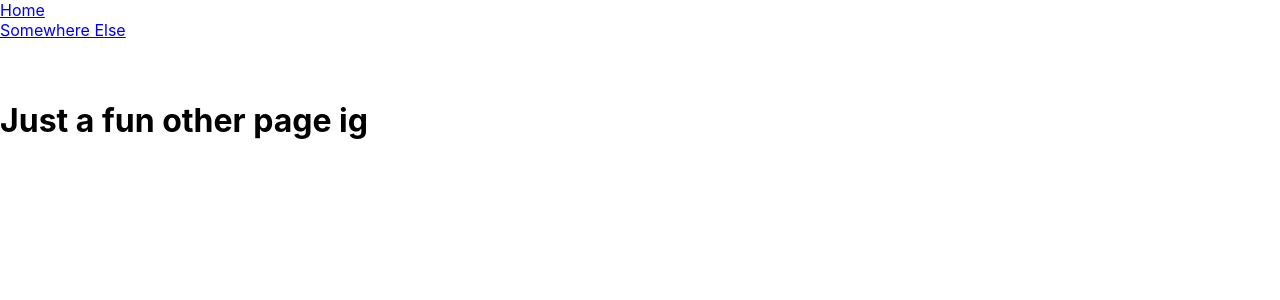
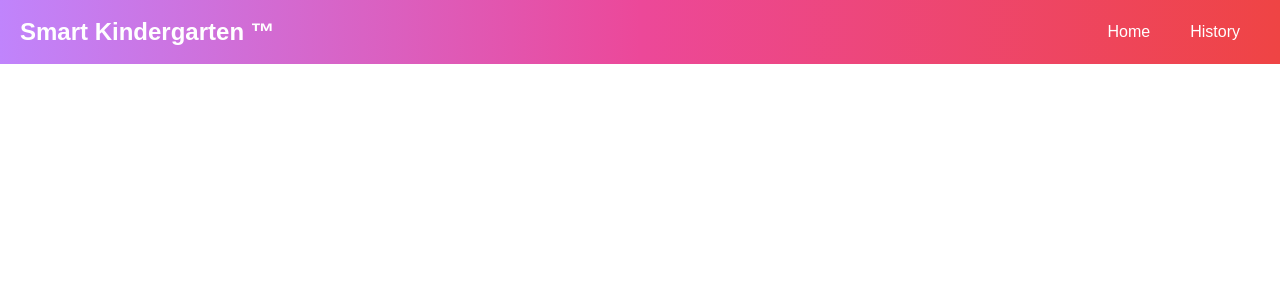
Before and after one commit to rlagusrud61/smart-kindergarten, a React (Create React App) app in the folder src/Frontend/: page /OtherPage in a window 1280 px wide. Shown: the top 300 px of the page. Built offline with nearby package versions, Linux system fonts and the light colour scheme; the HTML template or start-up script is replaced by a standard one.

Commit message:
Tailwind added, navbar also added

```diff
--- /dev/null
+++ b/src/Frontend/craco.config.js
@@ -0,0 +1,11 @@
+// craco.config.js
+module.exports = {
+    style: {
+      postcss: {
+        plugins: [
+          require('tailwindcss'),
+          require('autoprefixer'),
+        ],
+      },
+    },
+  }
--- a/src/Frontend/src/components/layout/TopNav.tsx
+++ b/src/Frontend/src/components/layout/TopNav.tsx
@@ -1,9 +1,16 @@
 import {Link} from "react-router-dom";
-import "../../styles/_topnav.scss";
+// import "../../styles/_topnav.scss";
+
+import React, {useState} from "react";
 
 export const TopNav = () => {
-    return (<nav>
-        <Link to='/'>Home</Link>
-        <Link to='/OtherPage'>Somewhere Else</Link>
-    </nav>);
+    return (
+    <div className="fixed w-full h-16 bg-gradient-to-r from-purple-400 via-pink-500 to-red-500 text-white justify-between flex flex-row items-center">
+        <div className="brand-logo text-2xl font-bold px-5">Smart Kindergarten &trade;</div>
+        <ul className="menu-list flex flex-row px-5">
+            <li className="menu-list-item px-5"><a href="#">Home</a></li>
+            <li className="menu-list-item px-5"><a href="#">History</a></li>
+        </ul>
+    </div>
+        );
 }
--- a/src/Frontend/src/components/pages/Home.tsx
+++ b/src/Frontend/src/components/pages/Home.tsx
@@ -1,7 +1,8 @@
-import React, {useEffect} from 'react';
+import React, { useEffect } from 'react';
 import logo from '../../img/logo.svg';
 import '../../styles/App.css';
-import {ClassroomClient} from "../../clients/rest/ApiClient";
+import '../../styles/tailwind.css'
+import { ClassroomClient } from "../../clients/rest/ApiClient";
 
 function Home() {
 
@@ -13,21 +14,10 @@ function Home() {
   })
 
   return (
-    <div className="App">
-      <header className="App-header">
-        <img src={logo} className="App-logo" alt="logo" />
-        <p>
-          Edit <code>src/components/pages/Home.tsx</code> and save to reload.
-        </p>
-        <a
-          className="App-link"
-          href="https://reactjs.org"
-          target="_blank"
-          rel="noopener noreferrer"
-        >
-          Learn React
-        </a>
-      </header>
+    <div className="grid grid-rows-3 grid-flow-col gap-4">
+      <div className="row-span-3 ...">1</div>
+      <div className="col-span-2 ...">2</div>
+      <div className="row-span-2 col-span-2 ...">3</div>
     </div>
   );
 }
--- a/src/Frontend/src/index.tsx
+++ b/src/Frontend/src/index.tsx
@@ -1,6 +1,6 @@
 import React from 'react';
 import ReactDOM from 'react-dom';
-import './styles/index.css';
+import './styles/tailwind.css';
 import Home from './components/pages/Home';
 import {BrowserRouter, Route, Routes, useRoutes} from "react-router-dom";
 import {RouteObject, RouterProps} from "react-router";
--- a/src/Frontend/src/styles/index.css
+++ /dev/null
@@ -1,13 +0,0 @@
-body {
-  margin: 0;
-  font-family: -apple-system, BlinkMacSystemFont, 'Segoe UI', 'Roboto', 'Oxygen',
-    'Ubuntu', 'Cantarell', 'Fira Sans', 'Droid Sans', 'Helvetica Neue',
-    sans-serif;
-  -webkit-font-smoothing: antialiased;
-  -moz-osx-font-smoothing: grayscale;
-}
-
-code {
-  font-family: source-code-pro, Menlo, Monaco, Consolas, 'Courier New',
-    monospace;
-}
--- /dev/null
+++ b/src/Frontend/src/styles/tailwind.css
@@ -0,0 +1,5 @@
+@tailwind base;
+@tailwind components;
+
+@import url('https://fonts.googleapis.com/css2?family=Nunito:ital,wght@0,400;0,900;1,400;1,900&display=swap');
+@tailwind utilities;
--- /dev/null
+++ b/src/Frontend/tailwind.config.js
@@ -0,0 +1,56 @@
+const colors = require('tailwindcss/colors')
+
+module.exports = {
+  purge: ['.src/**/*.{js,jsx,ts,tsx}', './public/index.html'],
+  darkMode: false, // or 'media' or 'class'
+  theme: {
+    colors: {
+      inherit: colors.inherit,
+      current: colors.current,
+      transparent: colors.transparent,
+      black: colors.black,
+      white: colors.white,
+      slate: colors.slate,
+      gray: colors.gray,
+      zinc: colors.zinc,
+      neutral: colors.neutral,
+      stone: colors.stone,
+      red: colors.red,
+      orange: colors.orange,
+      amber: colors.amber,
+      yellow: colors.yellow,
+      lime: colors.lime,
+      green: colors.green,
+      emerald: colors.emerald,
+      teal: colors.teal,
+      cyan: colors.cyan,
+      sky: colors.sky,
+      blue: colors.blue,
+      indigo: colors.indigo,
+      violet: colors.violet,
+      purple: colors.purple,
+      fuchsia: colors.fuchsia,
+      pink: colors.pink,
+      rose: colors.rose,
+    },
+    fontFamily: {
+      'sans': ['Nunito', 'sans-serif'],
+      'serif': ['Nunito', 'serif'],
+    },
+    extend: {
+      spacing: {
+        '128': '32rem',
+        '144': '36rem',
+      },
+      borderRadius: {
+        '4xl': '2rem',
+      }
+    }
+  },
+  variants: {
+    extend: {
+      borderColor: ['focus-visible'],
+      opacity: ['disabled'],
+    }
+  }
+}
```
Also changed, not shown: src/Frontend/package.json (+7 -3 lines), 1 other file (tests, documents, lock files or other folders).
